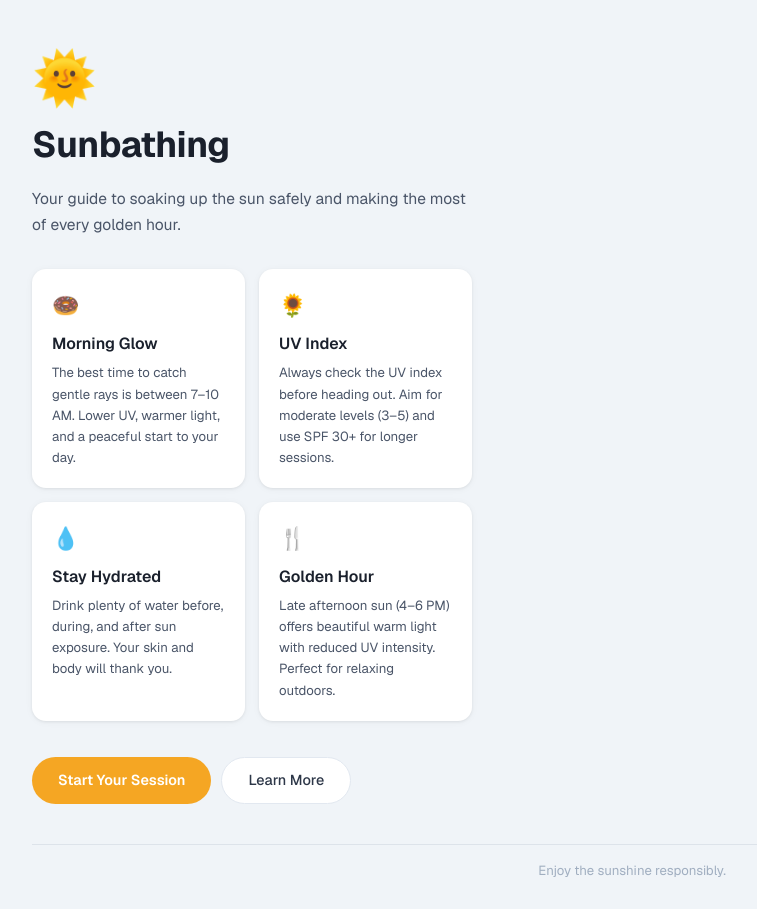
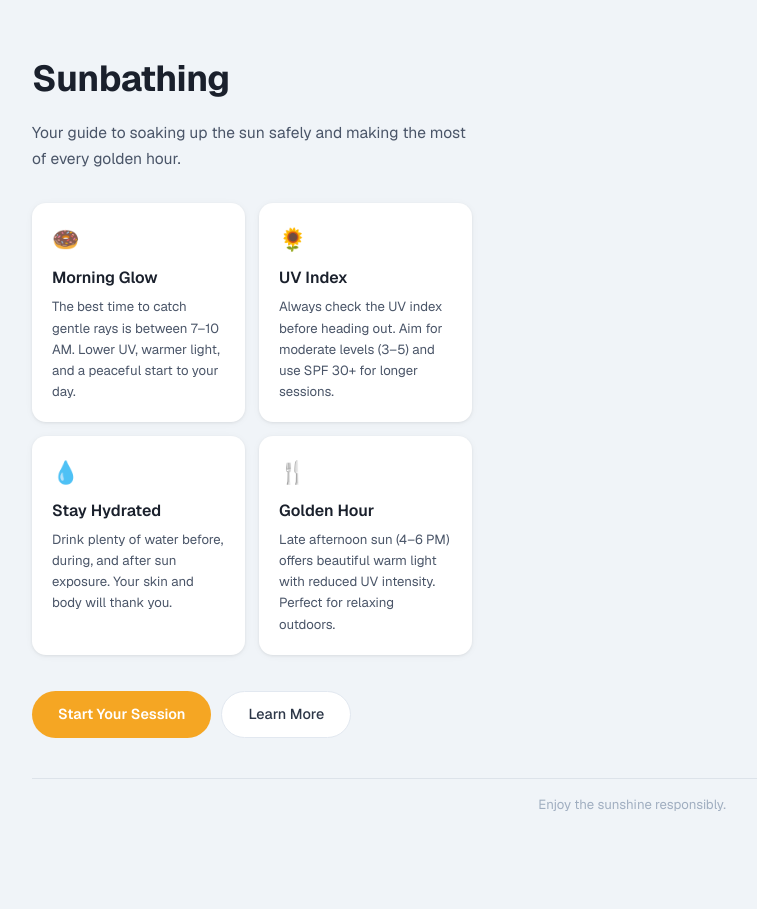
Before and after one commit to Boris-Gavalec/sunbathing, a Next.js app: page / in a window 1280 px wide. Shown: the whole page, without its empty margins (8-765 px from the left). After the commit the page ends 843 px from the top, so only its background shows below. Built offline with nearby package versions, Linux system fonts and the light colour scheme.

Commit message:
Remove sun emoji from landing page

```diff
--- a/src/app/page.tsx
+++ b/src/app/page.tsx
@@ -34,7 +34,6 @@ export default function LandingPage() {
         body { background: #f0f4f8 !important; }
       `}</style>
       <main className="landing-main">
-        <div className="landing-sun">🌞</div>
         <h1 className="landing-title">Sunbathing</h1>
         <p className="landing-subtitle">
           Your guide to soaking up the sun safely and making the most of every
```
